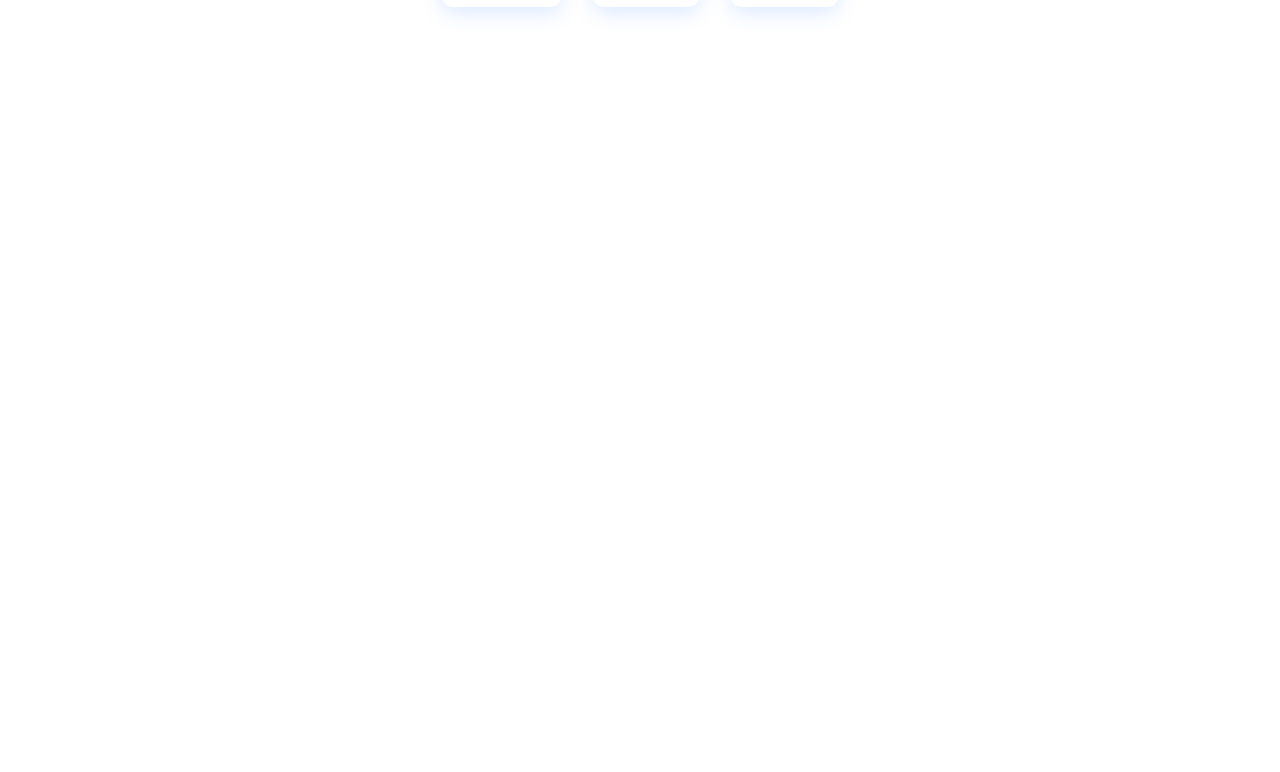
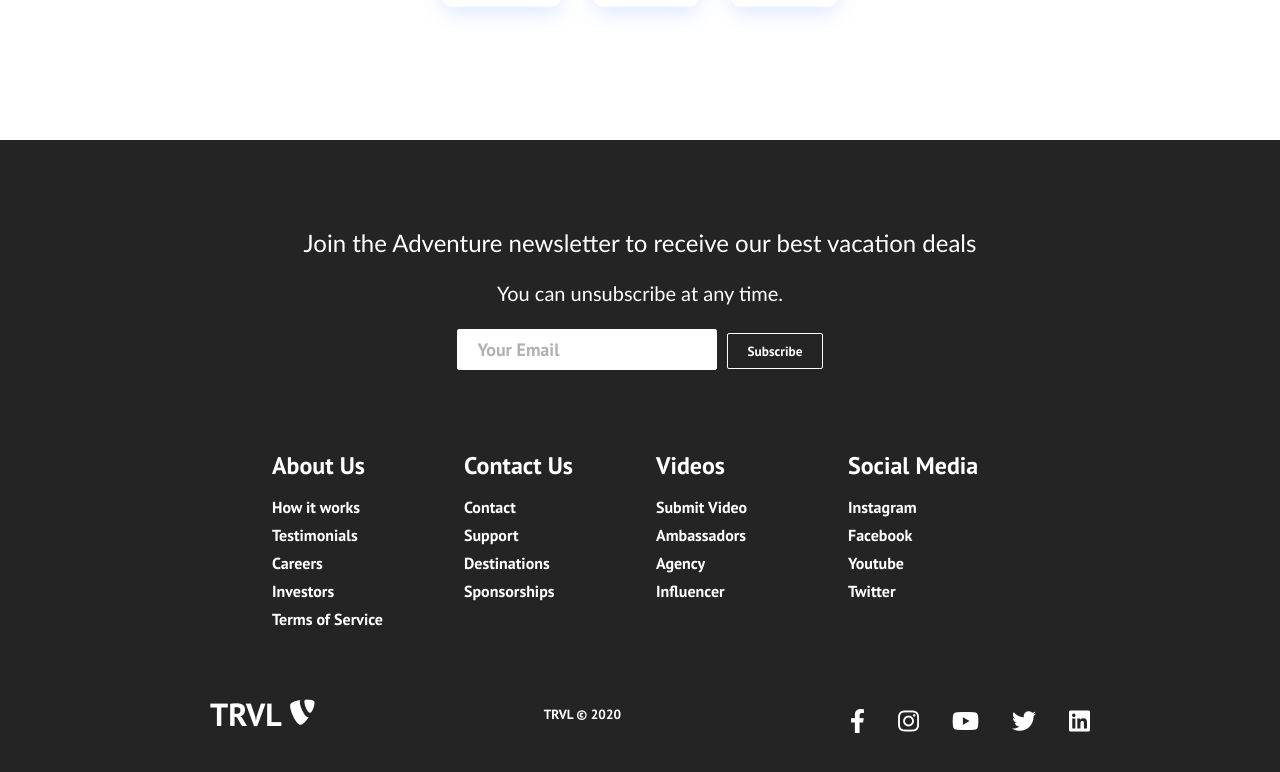
Before and after one commit to Anjana-Paul-14/TRVL, a React (Create React App) app: page / in a window 1280 px wide. Shown: the part 1403-2175 px from the top of the page. Before the commit the page ends 1543 px from the top, so only its background shows below. Built offline with nearby package versions, Linux system fonts and the light colour scheme.

Commit message:
footer completed

```diff
--- a/src/components/Footer.css
+++ b/src/components/Footer.css
@@ -0,0 +1,163 @@
+.footer-container {
+    background-color: #242424;
+    padding: 4rem 0 2rem 0;
+    display: flex;
+    flex-direction: column;
+    justify-content: center;
+    align-items: center;
+  }
+
+  .footer-subscription {
+    display: flex;
+    flex-direction: column;
+    justify-content: center;
+    align-items: center;
+    text-align: center;
+
+    margin-bottom: 24px;
+    padding: 24px;
+    color: #fff;
+  }
+
+  .footer-subscription > p {
+    font-family: 'Trebuchet MS', 'Lucida Sans Unicode', 'Lucida Grande',
+      'Lucida Sans', Arial, sans-serif;
+  }
+
+  .footer-subscription-heading {
+    margin-bottom: 24px;
+    font-size: 24px;
+  }
+
+  .footer-subscription-text {
+    margin-bottom: 24px;
+    font-size: 20px;
+  }
+
+  .footer-input {
+    padding: 8px 20px;
+    border-radius: 2px;
+    margin-right: 10px;
+    outline: none;
+    border: none;
+    font-size: 18px;
+    margin-bottom: 16px;
+    border: 1px solid #fff;
+  }
+
+  .footer-links {
+    width: 100%;
+    max-width: 1000px;
+    display: flex;
+    justify-content: center;
+  }
+
+  .footer-link-wrapper {
+    display: flex;
+  }
+
+  .footer-link-items {
+    display: flex;
+    flex-direction: column;
+    align-items: flex-start;
+    margin: 16px;
+    text-align: left;
+    width: 160px;
+    box-sizing: border-box;
+  }
+
+  .footer-link-items h2 {
+    margin-bottom: 16px;
+  }
+
+  .footer-link-items > h2 {
+    color: #fff;
+  }
+
+  .footer-link-items a {
+    color: #fff;
+    text-decoration: none;
+    margin-bottom: 0.5rem;
+  }
+
+  .footer-link-items a:hover {
+    color: #e9e9e9;
+    transition: 0.3s ease-out;
+  }
+
+  .footer-email-form h2 {
+    margin-bottom: 2rem;
+  }
+
+  .footer-input::placeholder {
+    color: #b1b1b1;
+  }
+
+  /* Social Icons */
+  .social-icon-link {
+    color: #fff;
+    font-size: 24px;
+  }
+
+  .social-media {
+    max-width: 1000px;
+    width: 100%;
+  }
+
+  .social-media-wrap {
+    display: flex;
+    justify-content: space-between;
+    align-items: center;
+    width: 90%;
+    max-width: 1000px;
+    margin: 40px auto 0 auto;
+  }
+
+  .social-icons {
+    display: flex;
+    justify-content: space-between;
+    align-items: center;
+    width: 240px;
+  }
+
+  .social-logo {
+    color: #fff;
+    justify-self: start;
+    margin-left: 20px;
+    cursor: pointer;
+    text-decoration: none;
+    font-size: 2rem;
+    display: flex;
+    align-items: center;
+    margin-bottom: 16px;
+  }
+
+  .website-rights {
+    color: #fff;
+    margin-bottom: 16px;
+  }
+
+  @media screen and (max-width: 820px) {
+    .footer-links {
+      padding-top: 2rem;
+    }
+
+    .footer-input {
+      width: 100%;
+    }
+
+    .btn {
+      width: 100%;
+    }
+
+    .footer-link-wrapper {
+      flex-direction: column;
+    }
+
+    .social-media-wrap {
+      flex-direction: column;
+    }
+  }
+
+  @media screen and (max-width: 768px) {
+  }
--- a/src/components/Footer.js
+++ b/src/components/Footer.js
@@ -1,11 +1,120 @@
 import React from 'react';
+import './Footer.css';
+import { Button } from './Button';
+import { Link } from 'react-router-dom';
 
 function Footer() {
   return (
     <div className='footer-container'>
-
+      <section className='footer-subscription'>
+        <p className='footer-subscription-heading'>
+          Join the Adventure newsletter to receive our best vacation deals
+        </p>
+        <p className='footer-subscription-text'>
+          You can unsubscribe at any time.
+        </p>
+        <div className='input-areas'>
+          <form>
+            <input
+              className='footer-input'
+              name='email'
+              type='email'
+              placeholder='Your Email'
+            />
+            <Button buttonStyle='btn--outline'>Subscribe</Button>
+          </form>
+        </div>
+      </section>
+      <div class='footer-links'>
+        <div className='footer-link-wrapper'>
+          <div class='footer-link-items'>
+            <h2>About Us</h2>
+            <Link to='/sign-up'>How it works</Link>
+            <Link to='/'>Testimonials</Link>
+            <Link to='/'>Careers</Link>
+            <Link to='/'>Investors</Link>
+            <Link to='/'>Terms of Service</Link>
+          </div>
+          <div class='footer-link-items'>
+            <h2>Contact Us</h2>
+            <Link to='/'>Contact</Link>
+            <Link to='/'>Support</Link>
+            <Link to='/'>Destinations</Link>
+            <Link to='/'>Sponsorships</Link>
+          </div>
+        </div>
+        <div className='footer-link-wrapper'>
+          <div class='footer-link-items'>
+            <h2>Videos</h2>
+            <Link to='/'>Submit Video</Link>
+            <Link to='/'>Ambassadors</Link>
+            <Link to='/'>Agency</Link>
+            <Link to='/'>Influencer</Link>
+          </div>
+          <div class='footer-link-items'>
+            <h2>Social Media</h2>
+            <Link to='/'>Instagram</Link>
+            <Link to='/'>Facebook</Link>
+            <Link to='/'>Youtube</Link>
+            <Link to='/'>Twitter</Link>
+          </div>
+        </div>
+      </div>
+      <section class='social-media'>
+        <div class='social-media-wrap'>
+          <div class='footer-logo'>
+            <Link to='/' className='social-logo'>
+              TRVL
+              <i class='fab fa-typo3' />
+            </Link>
+          </div>
+          <small class='website-rights'>TRVL © 2020</small>
+          <div class='social-icons'>
+            <Link
+              class='social-icon-link facebook'
+              to='/'
+              target='_blank'
+              aria-label='Facebook'
+            >
+              <i class='fab fa-facebook-f' />
+            </Link>
+            <Link
+              class='social-icon-link instagram'
+              to='/'
+              target='_blank'
+              aria-label='Instagram'
+            >
+              <i class='fab fa-instagram' />
+            </Link>
+            <Link
+              class='social-icon-link youtube'
+              to='/'
+              target='_blank'
+              aria-label='Youtube'
+            >
+              <i class='fab fa-youtube' />
+            </Link>
+            <Link
+              class='social-icon-link twitter'
+              to='/'
+              target='_blank'
+              aria-label='Twitter'
+            >
+              <i class='fab fa-twitter' />
+            </Link>
+            <Link
+              class='social-icon-link twitter'
+              to='/'
+              target='_blank'
+              aria-label='LinkedIn'
+            >
+              <i class='fab fa-linkedin' />
+            </Link>
+          </div>
+        </div>
+      </section>
     </div>
   );
-};
+}
 
 export default Footer;
--- a/src/components/pages/Home.js
+++ b/src/components/pages/Home.js
@@ -17,6 +17,7 @@
 import React from 'react';
 import '../../App.css';
 import Cards from '../Cards';
+import Footer from '../Footer';
 import HeroSection from '../HeroSection';
 
 
@@ -25,6 +26,8 @@
     <>
       <HeroSection />
       <Cards />
+     <Footer />
+
 
     </>
   );
```
